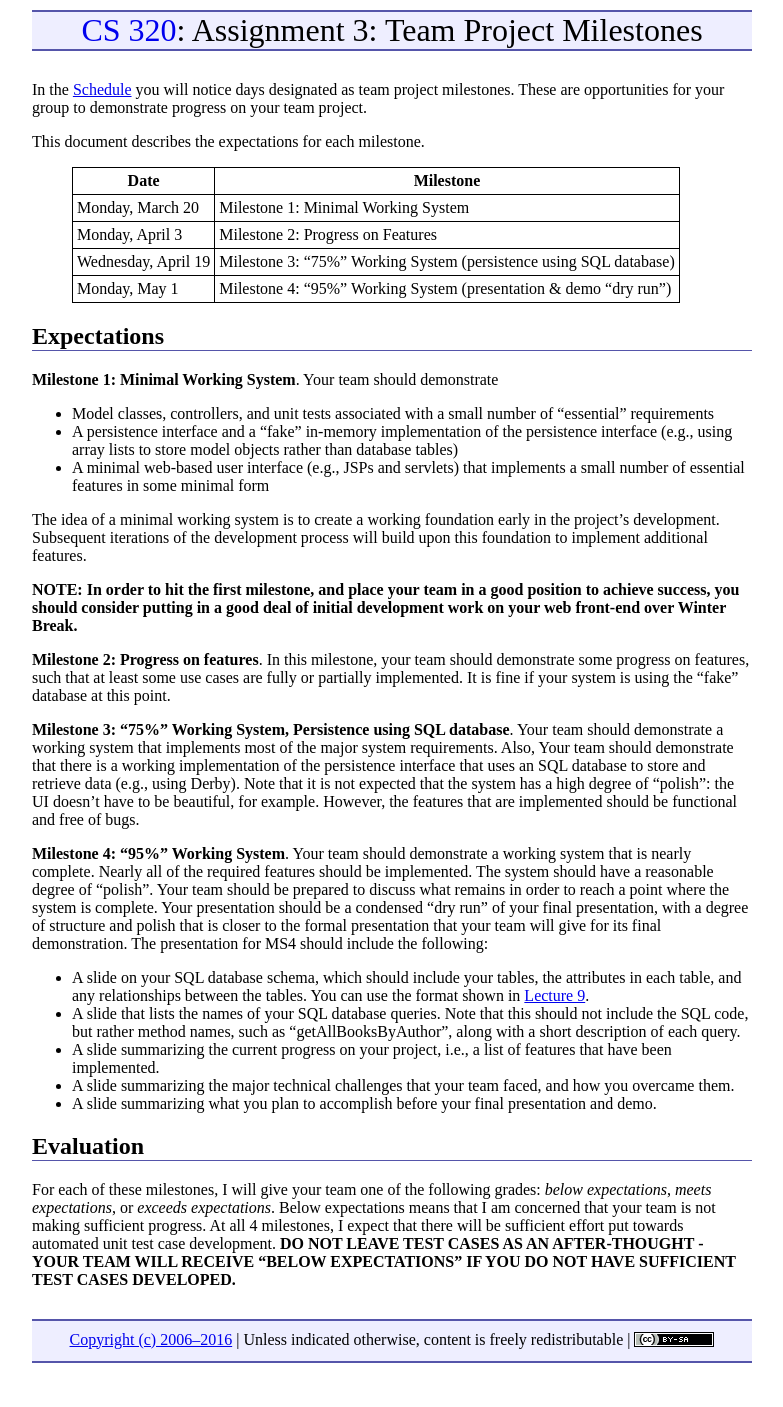
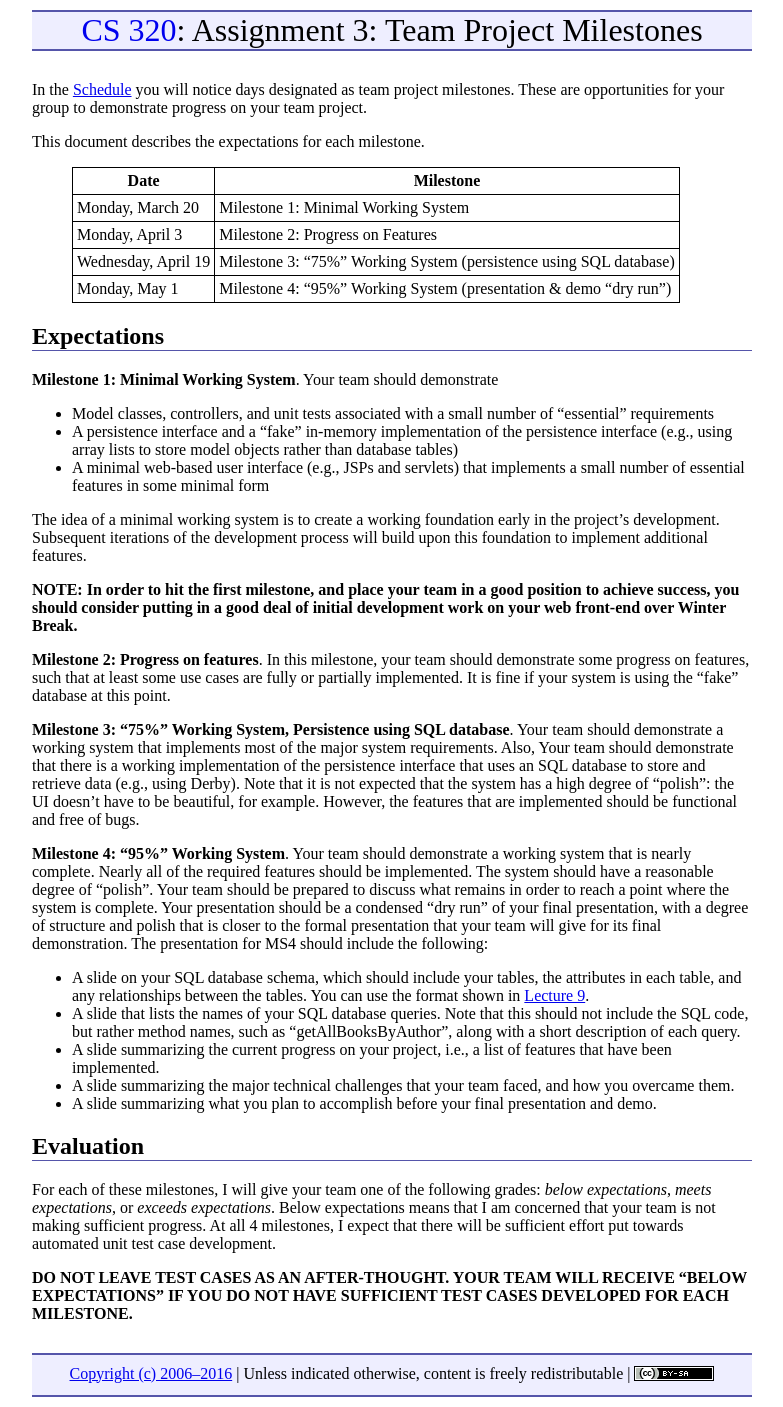
Before and after one commit to ycpcs/cs320-spring2017, a Jekyll site: the page built from assign/assign03.md, in a window 1280 px wide. Shown: the whole page, without its empty margins (248-1031 px from the left). Built offline with Jekyll 4.4.1, drawn with Linux system fonts in a browser that asks for light colours; before the commit the page ends 1373 px from its top, so only the background shows below that.

Commit message:
updates to assign03

```diff
--- a/assign/assign03.md
+++ b/assign/assign03.md
@@ -40,7 +40,9 @@ The idea of a minimal working system is to create a working foundation early in
 
 ## Evaluation
 
-For each of these milestones, I will give your team one of the following grades: *below expectations*, *meets expectations*, or *exceeds expectations*. Below expectations means that I am concerned that your team is not making sufficient progress.  At all 4 milestones, I expect that there will be sufficient effort put towards automated unit test case development.  **DO NOT LEAVE TEST CASES AS AN AFTER-THOUGHT - YOUR TEAM WILL RECEIVE "BELOW EXPECTATIONS" IF YOU DO NOT HAVE SUFFICIENT TEST CASES DEVELOPED.**
+For each of these milestones, I will give your team one of the following grades: *below expectations*, *meets expectations*, or *exceeds expectations*. Below expectations means that I am concerned that your team is not making sufficient progress.  At all 4 milestones, I expect that there will be sufficient effort put towards automated unit test case development.
+
+**DO NOT LEAVE TEST CASES AS AN AFTER-THOUGHT.  YOUR TEAM WILL RECEIVE "BELOW EXPECTATIONS" IF YOU DO NOT HAVE SUFFICIENT TEST CASES DEVELOPED FOR EACH MILESTONE.**
 
 <!-- vim:set wrap: ­-->
 <!-- vim:set linebreak: -->
```
